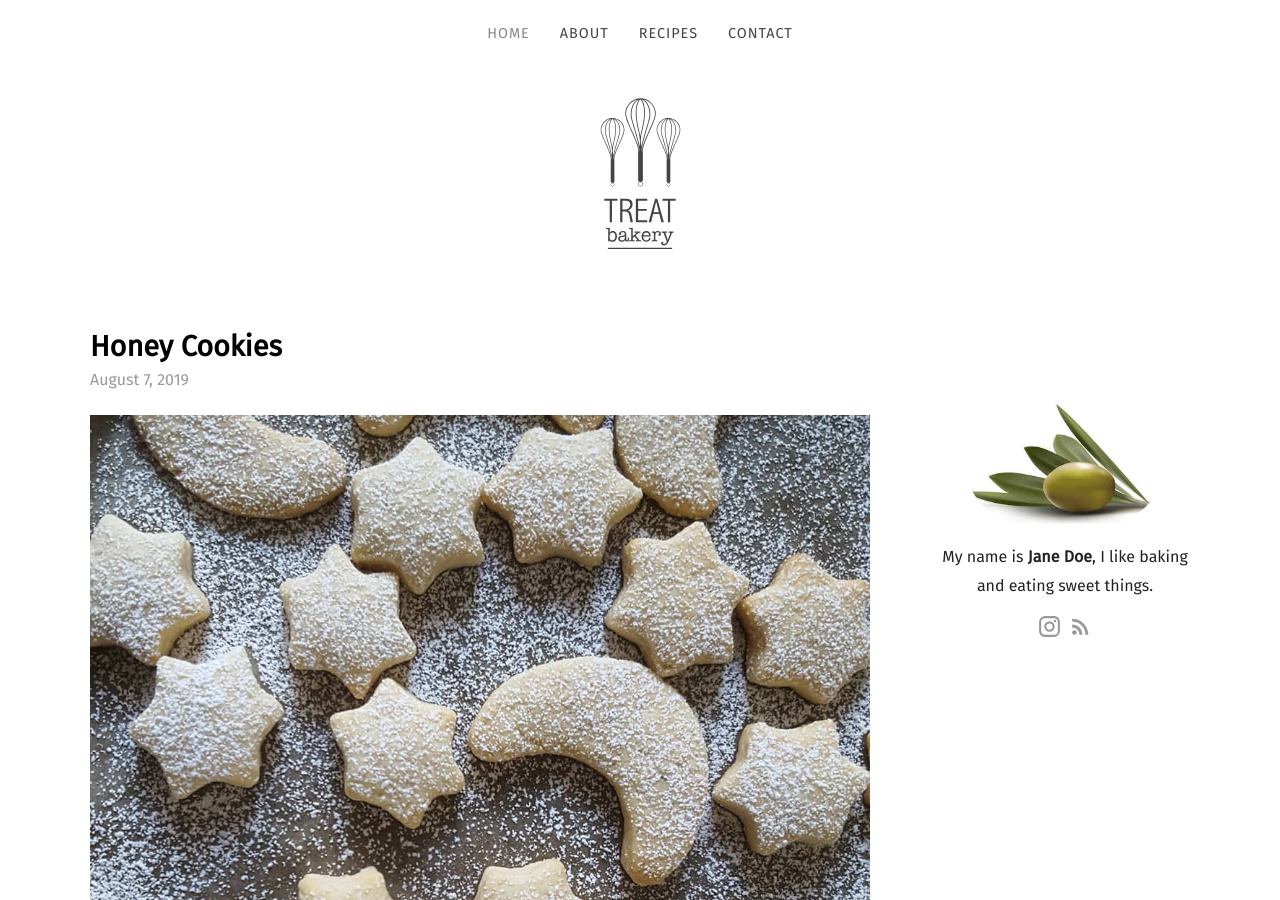
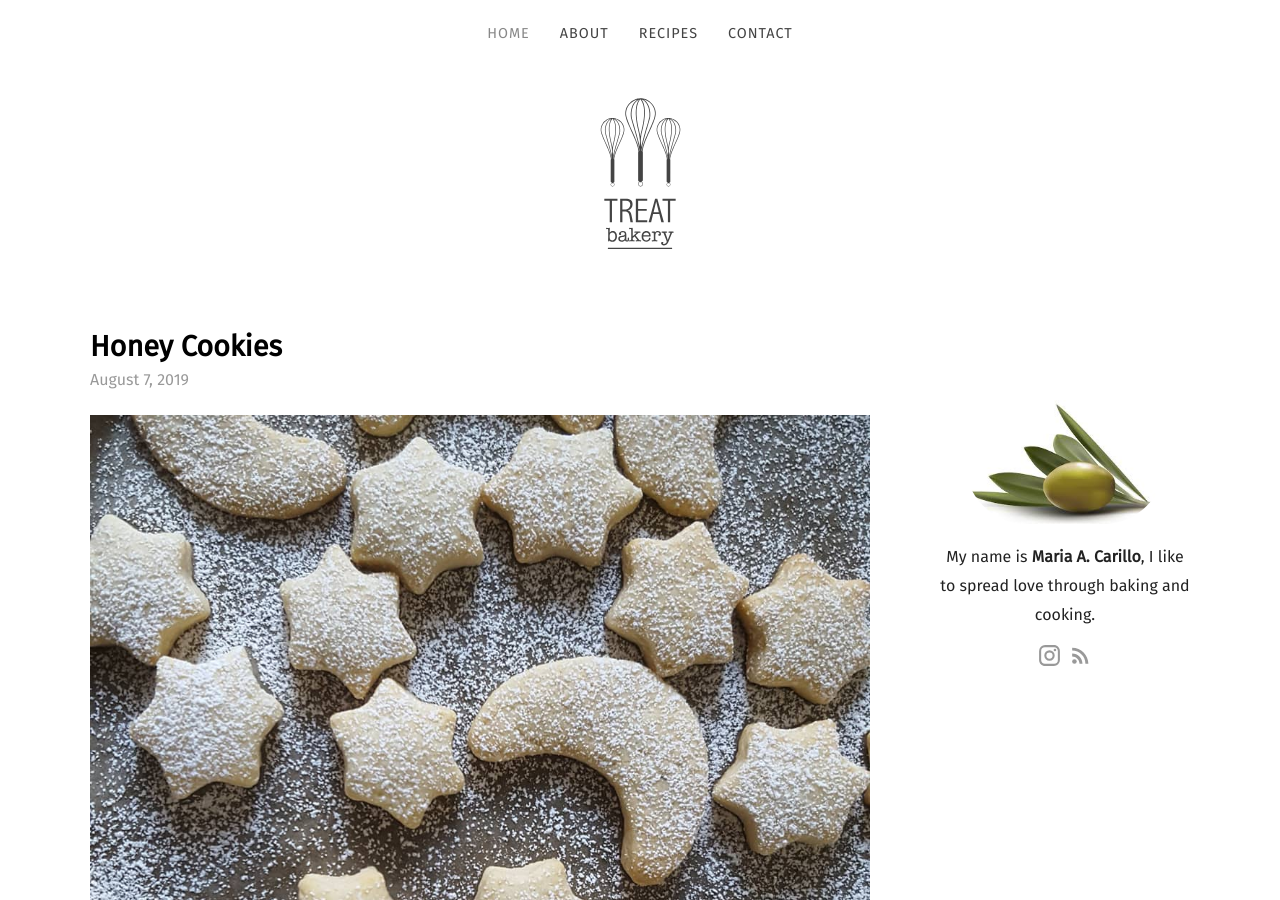
Before and after one commit to alittleolive/alittleolive.github.io, a Jekyll site: the page built from index.html, in a window 1280 px wide and 900 px high. Built offline with Jekyll 4.4.1, drawn with Linux system fonts in a browser that asks for light colours; some web fonts are replaced; the list of posts is cut into pages by our own code.

Commit message:
Update sidebar.yml

```diff
--- a/_data/sidebar.yml
+++ b/_data/sidebar.yml
@@ -1,3 +1,3 @@
 author_image: /images/author.jpg
-description_markdown: "My name is **Jane Doe**, I like baking and eating sweet things."
+description_markdown: "My name is **Maria A. Carillo**, I like to spread love through baking and cooking."
 instagram: little_olive_berlin
```
